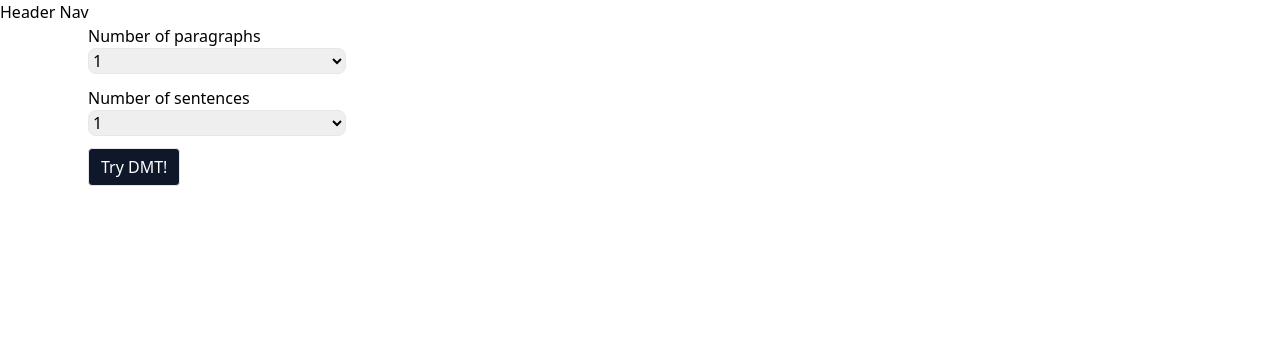
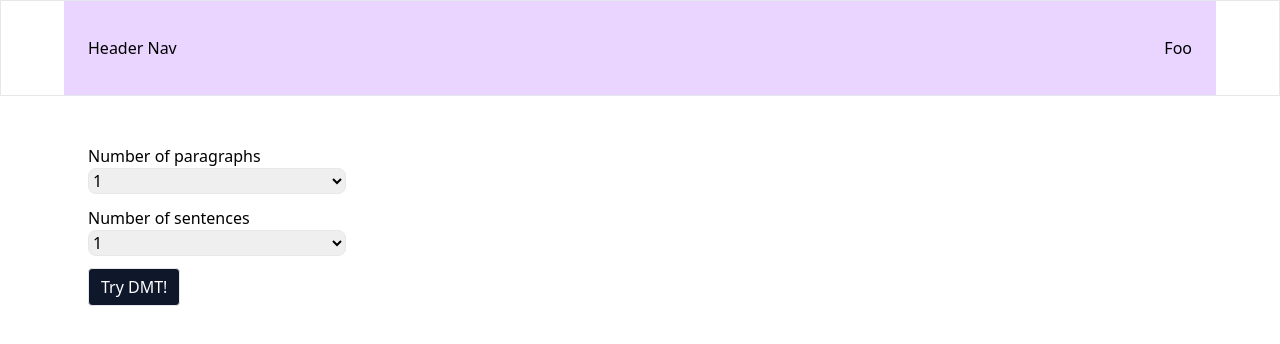
Before and after one commit to adrianrivers/rogan-ipsum, a Vue app: page / in a window 1280 px wide. Shown: the top 344 px of the page. Built offline with nearby package versions, Linux system fonts and the light colour scheme.

Commit message:
:test_tube: Fix tests

```diff
--- a/src/App.vue
+++ b/src/App.vue
@@ -21,6 +21,8 @@ const handleClick = () => {
     numSentences,
     vocab: VOCAB,
   })
+
+  console.log(generatedLoremIpsumArr.value)
 }
 </script>
 
--- a/src/components/Header.vue
+++ b/src/components/Header.vue
@@ -1,7 +1,10 @@
 <template>
-  <nav>
-    <div>
+  <nav class="mb-12 h-16 w-full border md:h-24">
+    <div
+      class="m-auto flex h-full max-w-6xl items-center justify-between bg-purple-200 px-6"
+    >
       <h1>Header Nav</h1>
+      <div>Foo</div>
     </div>
   </nav>
 </template>
--- a/src/helpers/generateLoremIpsum.ts
+++ b/src/helpers/generateLoremIpsum.ts
@@ -6,7 +6,7 @@ const formatSentence = (sentence: string[]): string => {
 }
 
 const generateSentences = (vocab: string[]): string => {
-  const senctenceSlots = Math.floor(Math.random() * 10) + 1
+  const senctenceSlots = Math.floor(Math.random() * 20) + 5
   const sentence = []
   let index = 0
 
@@ -19,7 +19,7 @@ const generateSentences = (vocab: string[]): string => {
   return formatSentence(sentence)
 }
 
-const generateParagraphs = (numSentences: number, vocab: string[]): string => {
+const generateParagraphs = (numSentences: number, vocab: string[]) => {
   const paragraph = []
   let index = 0
 
@@ -28,7 +28,7 @@ const generateParagraphs = (numSentences: number, vocab: string[]): string => {
     index++
   }
 
-  return paragraph.join()
+  return paragraph.join(' ')
 }
 
 export const generateLoremIpsum = ({
```
Also changed, not shown: 1 other file (tests, documents, lock files or other folders).
